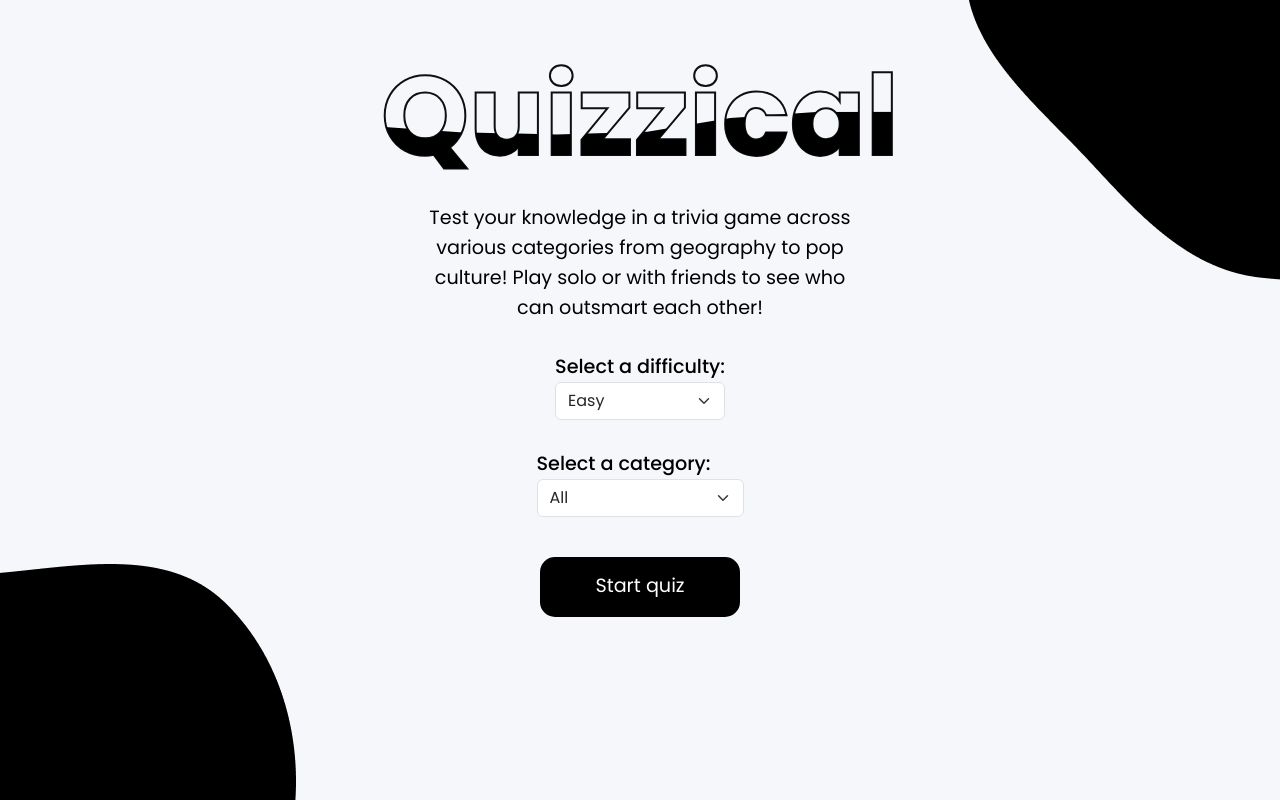
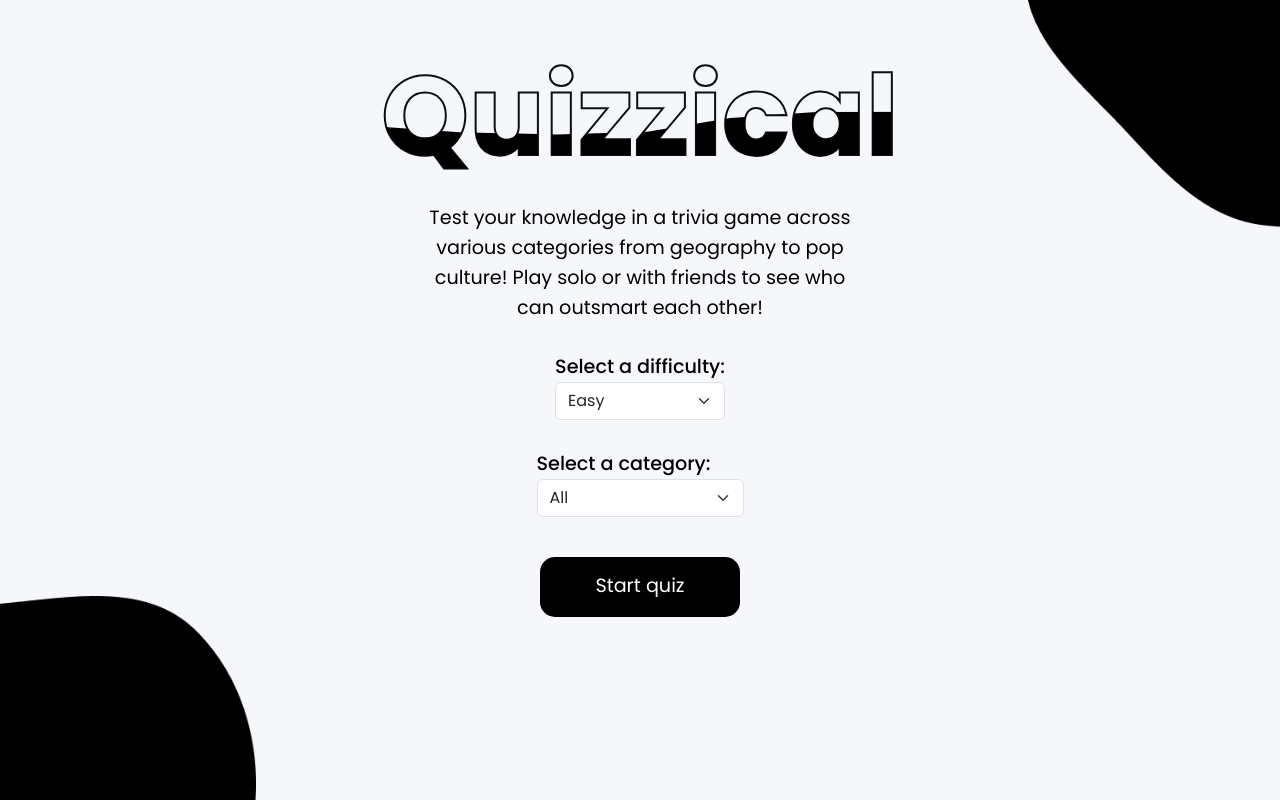
Before and after one commit to steph-xue/quizzical, a React (Vite) app: page / in a window 1280 px wide. Built offline with nearby package versions, Linux system fonts and the light colour scheme.

Commit message:
adjust sizing of blobs for mobile smaller heights

```diff
--- a/src/style.css
+++ b/src/style.css
@@ -22,6 +22,12 @@ body {
 }
 
 @media only screen and (max-width: 1200px) {
+  body {
+    background-size: 20%, 20%;
+  }
+}
+
+@media only screen and (max-height: 1000px) {
   body {
     background-size: 20%, 20%;
   }
```
